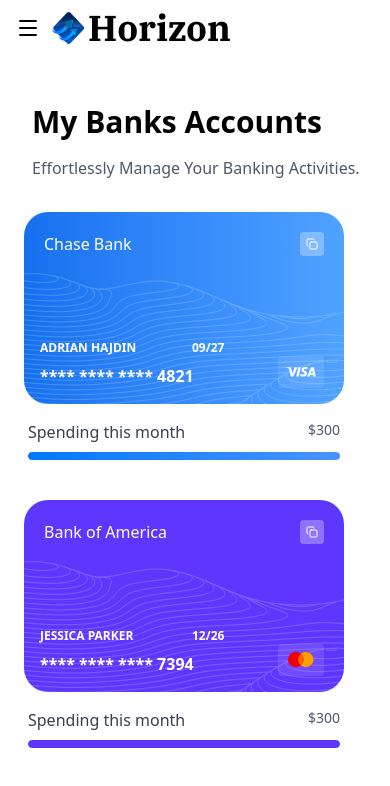
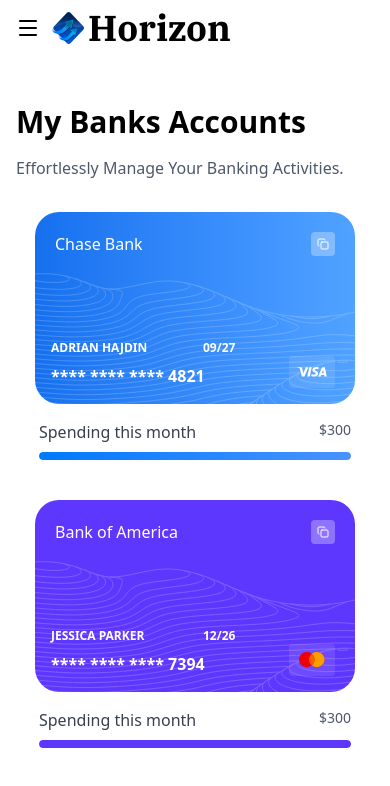
Before and after one commit to Coding-faizan/horizon-banking, a Next.js app: page /banks in a window 390 px wide. Shown: the top 786 px of the page. Built offline with nearby package versions, Linux system fonts and the light colour scheme.

Commit message:
fix: repsonsiveness issues

```diff
--- a/app/(main)/banks/page.tsx
+++ b/app/(main)/banks/page.tsx
@@ -3,7 +3,7 @@
 
 export default function BanksPage() {
   return (
-    <div className="py-12 px-6 flex flex-col gap-8">
+    <div className="py-12 px-2 sm:px-6 flex flex-col gap-8">
       <div className="pl-2 space-y-4">
         <h1 className="text-3xl font-bold space-y-5">My Banks Accounts</h1>
         <p className="text-gray-600 text-base">
@@ -11,14 +11,10 @@
         </p>
       </div>
 
-      <div className="space-y-5">
-        <div className="flex flex-wrap gap-10">
-          {DUMMY_BANK_CARDS.map((card, index) => (
-            <div key={index}>
-              <BankCard {...card} isCopyable={true} />
-            </div>
-          ))}
-        </div>
+      <div className="flex flex-wrap gap-10 justify-center sm:justify-start">
+        {DUMMY_BANK_CARDS.map((card, index) => (
+          <BankCard key={index} {...card} isCopyable={true} />
+        ))}
       </div>
     </div>
   );
--- a/app/(main)/home/page.tsx
+++ b/app/(main)/home/page.tsx
@@ -32,7 +32,7 @@
         </div>
 
         {/* Accounts Cards */}
-        <div className="flex gap-5 p-6 border border-gray-200 rounded-lg">
+        <div className="flex flex-wrap gap-5 p-6 border border-gray-200 rounded-lg">
           <div className="w-30 h-30">
             <DoughnutChart
               data={[12, 12, 13]}
--- a/app/(main)/transfer/page.tsx
+++ b/app/(main)/transfer/page.tsx
@@ -24,7 +24,7 @@
   });
 
   const [selectedAccount, setSelectedAccount] = useState<Account | undefined>(
-    undefined,
+    undefined
   );
 
   const onSubmit = (data: TransferForm) => {
@@ -32,7 +32,7 @@
   };
 
   return (
-    <main className="bg-gray-25 px-8 py-11">
+    <main className="bg-gray-25 px-3 sm:px-8 py-11">
       <div className="">
         <header className="mb-8">
           <h1 className="text-3xl font-semibold text-gray-900">
--- a/app/components/AccountCard.tsx
+++ b/app/components/AccountCard.tsx
@@ -10,7 +10,7 @@
   initials: string;
 }) {
   return (
-    <div className="flex items-center justify-between rounded-2xl bg-blue-25 px-6 py-5">
+    <div className="flex flex-wrap items-center justify-between rounded-2xl bg-blue-25 px-6 py-5">
       <div className="flex items-center gap-4">
         <div className="flex h-12 w-12 items-center justify-center rounded-full bg-blue-600 text-lg font-semibold text-white">
           {initials}
--- a/app/components/AccountSelect.tsx
+++ b/app/components/AccountSelect.tsx
@@ -73,7 +73,7 @@
                     {account.initials}
                   </div>
                   <div className="text-left">
-                    <p className="text-base font-semibold text-gray-700">
+                    <p className="text-base font-semibold text-gray-700 truncate w-40">
                       {account.name}
                     </p>
                     <p className="text-sm text-primary font-medium">
--- a/app/components/BankCard.tsx
+++ b/app/components/BankCard.tsx
@@ -27,9 +27,9 @@
   };
 
   return (
-    <div className="space-y-4">
+    <div className="space-y-4 w-full max-w-xs">
       <div
-        className={`relative w-80 h-48 p-5 rounded-3xl text-white ${variantClasses[variant]}`}
+        className={`relative  w-full h-48 p-5 rounded-3xl text-white ${variantClasses[variant]}`}
       >
         <BankCardLines />
         <p className="absolute top-5 left-5 text-base font-medium">
--- a/app/components/SideBar.tsx
+++ b/app/components/SideBar.tsx
@@ -125,7 +125,7 @@
 
         <div className="flex items-center gap-3 p-4 border-t border-gray-200">
           <Image
-            src="/images/avatar.svg"
+            src="/images/avatar.png"
             alt="User Avatar"
             width={40}
             height={40}
```
